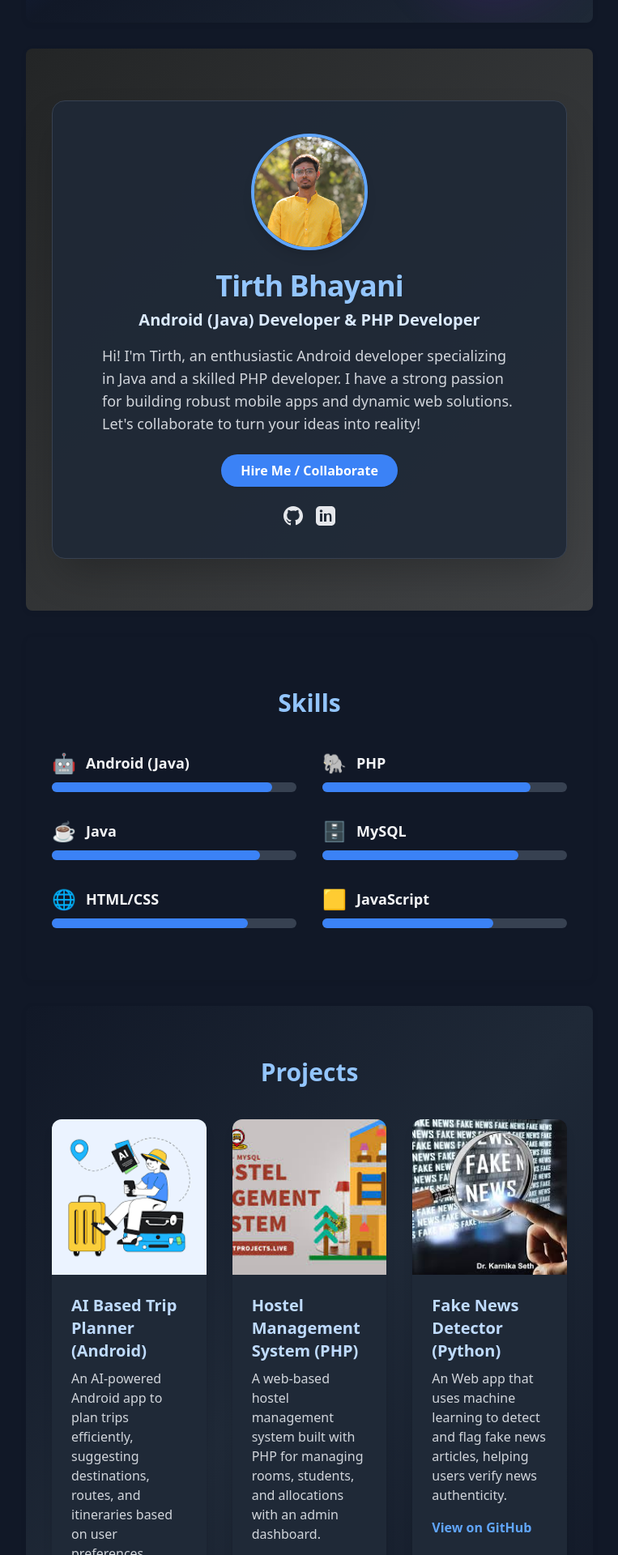
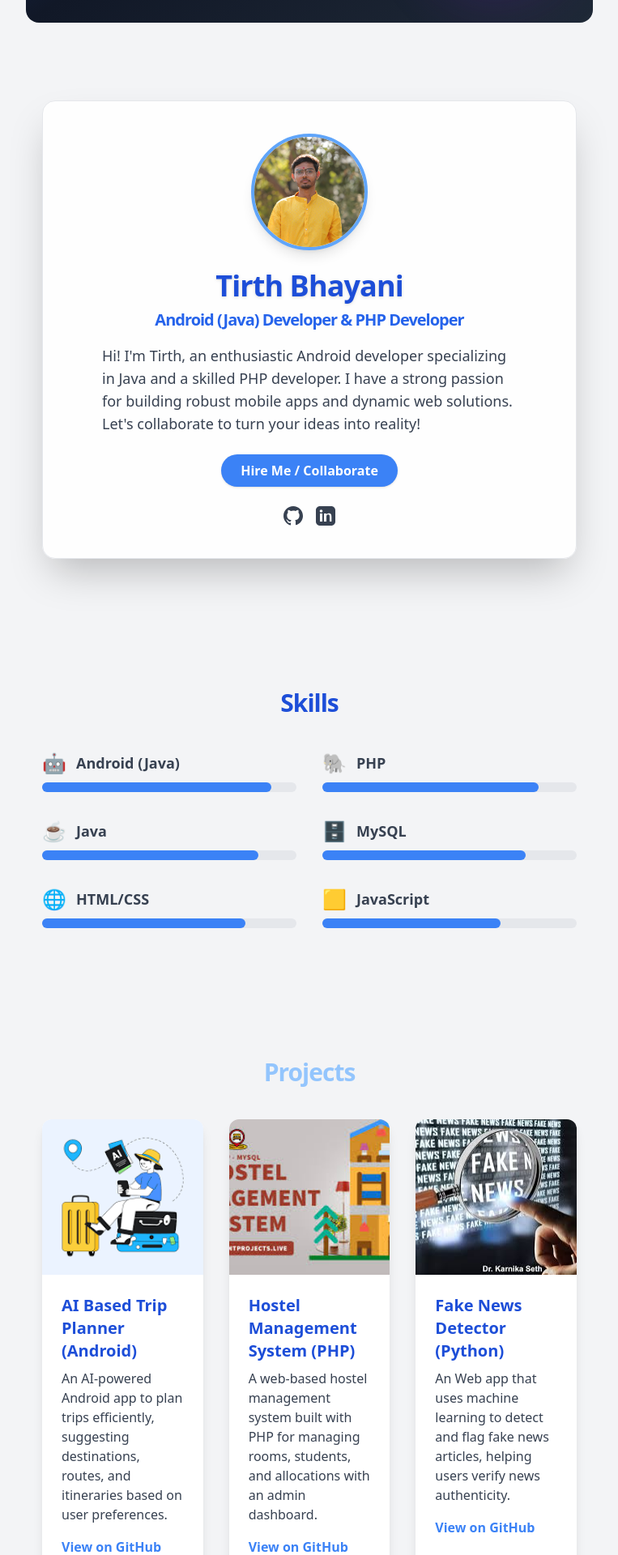
Before and after one commit to TirthBhayani/portfolio, a React (Vite) app: page / in a window 1280 px wide. Shown: the part 580-2500 px from the top of the page at 81% size, without its empty margins (258-1021 px from the left). Built offline with nearby package versions, Linux system fonts and the light colour scheme.

Commit message:
second commit

```diff
--- a/src/App.jsx
+++ b/src/App.jsx
@@ -10,7 +10,7 @@ import ContactSection from "./components/Contact";
 
 function App() {
   return (
-    <div className="font-sans bg-gray-900 text-white min-h-screen">
+    <div className="min-h-screen font-sans bg-gray-100 text-gray-900 dark:bg-gray-900 dark:text-white transition-colors duration-300">
       <Navbar />
       <main className="max-w-5xl mx-auto px-4 py-8">
         <Home />
--- a/src/components/About.jsx
+++ b/src/components/About.jsx
@@ -5,24 +5,21 @@ function About() {
   return (
     <section
       id="about"
-      className="flex justify-center items-center py-16"
-      style={{
-        background: "linear-gradient(135deg, #232526 0%, #414345 100%)",
-      }}
+      className="flex justify-center items-center py-16 bg-transparent"
     >
-      <div className="bg-gray-800 bg-opacity-90 rounded-2xl shadow-2xl p-10 flex flex-col items-center max-w-2xl w-full border border-gray-700">
+      <div className="bg-white dark:bg-gray-800 bg-opacity-90 rounded-2xl shadow-2xl p-10 flex flex-col items-center max-w-2xl w-full border border-gray-200 dark:border-gray-700 transition-colors duration-300">
         <img
           src={profilePhoto}
           alt="Profile"
           className="w-36 h-36 rounded-full shadow-lg mb-6 border-4 border-blue-400 object-cover transition-transform hover:scale-105"
         />
-        <h1 className="text-4xl font-extrabold mb-2 text-blue-300 tracking-tight drop-shadow">
+        <h1 className="text-4xl font-extrabold mb-2 text-blue-700 dark:text-blue-300 tracking-tight drop-shadow">
           Tirth Bhayani
         </h1>
-        <h2 className="text-xl font-semibold mb-4 text-blue-100">
+        <h2 className="text-xl font-semibold mb-4 text-blue-600 dark:text-blue-100">
           Android (Java) Developer &amp; PHP Developer
         </h2>
-        <p className="text-lg text-gray-300 max-w-lg mb-6">
+        <p className="text-lg text-gray-700 dark:text-gray-300 max-w-lg mb-6">
           Hi! I'm Tirth, an enthusiastic Android developer specializing in Java
           and a skilled PHP developer. I have a strong passion for building
           robust mobile apps and dynamic web solutions. Let's collaborate to
@@ -39,7 +36,7 @@ function About() {
             href="https://github.com/TirthBhayani"
             target="_blank"
             rel="noopener noreferrer"
-            className="text-gray-200 hover:text-blue-400 transition"
+            className="text-gray-700 dark:text-gray-200 hover:text-blue-400 transition"
             aria-label="GitHub"
           >
             <svg className="w-6 h-6" fill="currentColor" viewBox="0 0 24 24">
@@ -51,7 +48,7 @@ function About() {
             href="https://www.linkedin.com/in/tirth-bhayani-9667a725a/"
             target="_blank"
             rel="noopener noreferrer"
-            className="text-gray-200 hover:text-blue-400 transition"
+            className="text-gray-700 dark:text-gray-200 hover:text-blue-400 transition"
             aria-label="LinkedIn"
           >
             <svg className="w-6 h-6" fill="currentColor" viewBox="0 0 24 24">
--- a/src/components/Projects.jsx
+++ b/src/components/Projects.jsx
@@ -29,10 +29,7 @@ const projects = [
 
 function Projects() {
   return (
-    <section
-      id="projects"
-      className="py-16 bg-gradient-to-br from-gray-900 via-gray-800 to-gray-900 dark:bg-gradient-to-br dark:from-gray-100 dark:via-gray-200 dark:to-gray-100"
-    >
+    <section id="projects" className="py-16 bg-transparent">
       <h2 className="text-3xl font-bold text-center text-blue-300 dark:text-blue-700 mb-10">
         Projects
       </h2>
@@ -40,7 +37,7 @@ function Projects() {
         {projects.map((project) => (
           <div
             key={project.title}
-            className="bg-gray-800 dark:bg-white rounded-xl shadow-lg overflow-hidden transform hover:scale-105 hover:shadow-2xl transition"
+            className="bg-white dark:bg-gray-800 rounded-xl shadow-lg overflow-hidden transform hover:scale-105 hover:shadow-2xl transition"
           >
             <img
               src={project.image}
@@ -48,15 +45,15 @@ function Projects() {
               className="w-full h-48 object-cover"
             />
             <div className="p-6">
-              <h3 className="text-xl font-semibold text-blue-200 dark:text-blue-800 mb-2">
+              <h3 className="text-xl font-semibold text-blue-700 dark:text-blue-200 mb-2">
                 {project.title}
               </h3>
-              <p className="text-gray-300 dark:text-gray-700 mb-4">
+              <p className="text-gray-700 dark:text-gray-300 mb-4">
                 {project.description}
               </p>
               <a
                 href={project.link}
-                className="text-blue-400 dark:text-blue-600 hover:underline font-semibold"
+                className="text-blue-500 dark:text-blue-400 hover:underline font-semibold"
                 target="_blank"
                 rel="noopener noreferrer"
               >
--- a/src/components/Skills.jsx
+++ b/src/components/Skills.jsx
@@ -11,8 +11,8 @@ const skills = [
 
 function Skills() {
   return (
-    <section id="skills" className="py-16 bg-gray-900">
-      <h2 className="text-3xl font-bold text-center text-blue-300 mb-10">
+    <section id="skills" className="py-16 bg-transparent">
+      <h2 className="text-3xl font-bold text-center text-blue-700 dark:text-blue-300 mb-10">
         Skills
       </h2>
       <div className="max-w-3xl mx-auto grid gap-8 grid-cols-1 md:grid-cols-2">
@@ -20,13 +20,13 @@ function Skills() {
           <div key={skill.name} className="flex flex-col gap-2">
             <div className="flex items-center gap-3">
               <span className="text-2xl">{skill.icon}</span>
-              <span className="font-semibold text-lg text-gray-100">
+              <span className="font-semibold text-lg text-gray-700 dark:text-gray-100">
                 {skill.name}
               </span>
             </div>
-            <div className="w-full bg-gray-700 rounded-full h-3">
+            <div className="w-full bg-gray-200 dark:bg-gray-700 rounded-full h-3">
               <div
-                className="bg-blue-500 h-3 rounded-full transition-all"
+                className="bg-blue-500 dark:bg-blue-400 h-3 rounded-full transition-all"
                 style={{ width: `${skill.level}%` }}
               ></div>
             </div>
--- a/src/index.css
+++ b/src/index.css
@@ -3,23 +3,51 @@
 @tailwind utilities;
 
 body {
-  font-family: Arial, sans-serif;
+  font-family: "Inter", Arial, sans-serif;
+  min-height: 100vh;
   margin: 0;
   padding: 0;
-  background: linear-gradient(135deg, #232526 0%, #414345 100%);
-  min-height: 100vh;
+  /* Use Tailwind's bg classes in your App.jsx or index.html for theme switching */
 }
 
+/* Remove background and box-shadow from section for full theme control */
 section {
   margin: 2rem auto;
   max-width: 700px;
-  background: #fff;
-  padding: 2rem;
-  border-radius: 8px;
-  box-shadow: 0 2px 8px rgba(0, 0, 0, 0.05);
+  padding: 2rem 1.25rem;
+  border-radius: 1rem;
+  /* No background or box-shadow here */
+}
+
+@media (max-width: 640px) {
+  section {
+    padding: 1rem 0.5rem;
+    margin: 1rem 0.25rem;
+    max-width: 98vw;
+  }
+  h1,
+  h2 {
+    font-size: 1.5rem;
+  }
 }
 
 h1,
 h2 {
-  color: #333;
+  color: #38bdf8;
+  margin-bottom: 1rem;
+  font-weight: 700;
+  letter-spacing: -1px;
 }
+
+a {
+  transition: color 0.2s;
+}
+
+::-webkit-scrollbar {
+  width: 8px;
+  background: #232526;
+}
+::-webkit-scrollbar-thumb {
+  background: #38bdf8;
+  border-radius: 4px;
+}
```
Also changed, not shown: src/assets/cropped.jpg (added).
